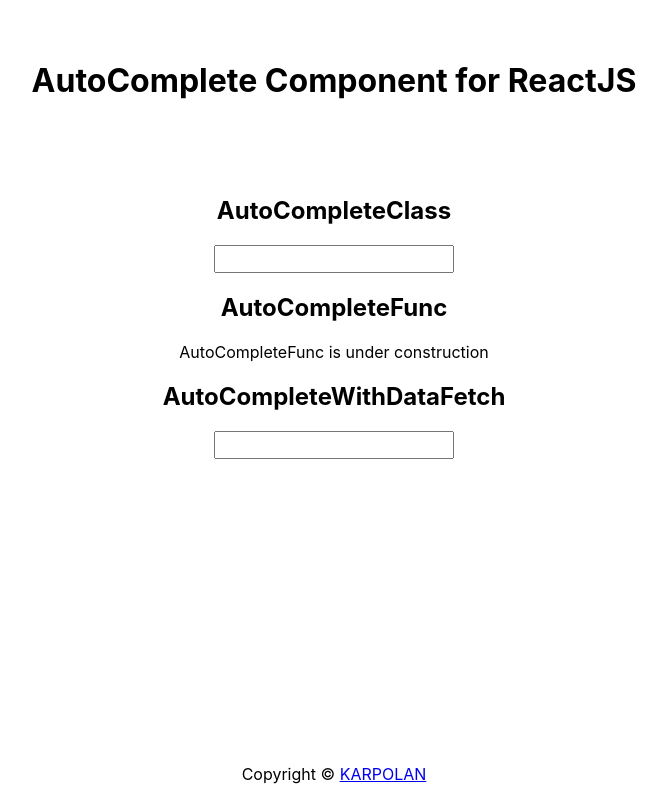
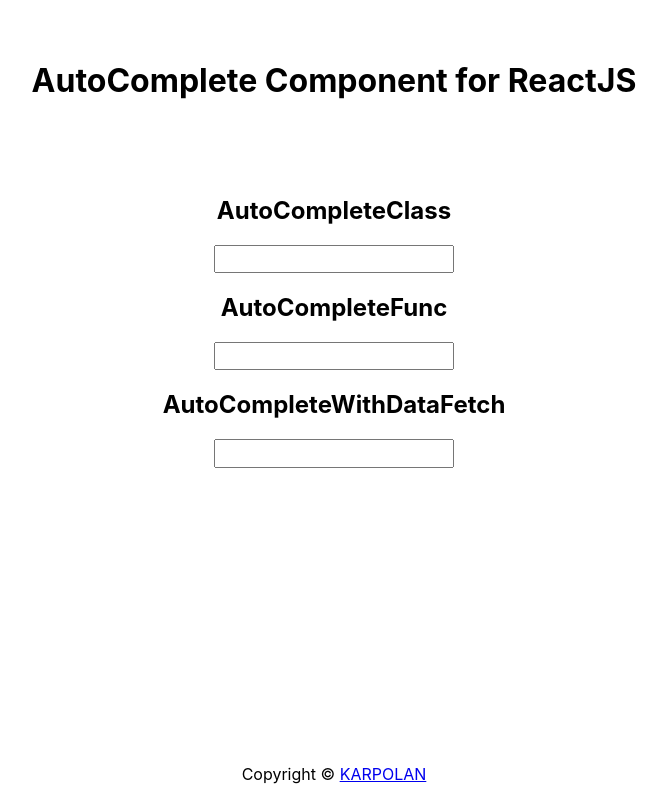
Before and after one commit to karpolan/react-auto-complete, a React (Create React App) app: page / in a window 1280 px wide. Shown: the whole page, without its empty margins (306-973 px from the left). Built offline with nearby package versions, Linux system fonts and the light colour scheme.

Commit message:
feat: AutoCompleteFunc component added

```diff
--- a/src/App.js
+++ b/src/App.js
@@ -15,7 +15,7 @@ function App() {
         <h2>AutoCompleteClass</h2>
         <AutoCompleteClass suggestions={['apple', 'banana', 'coconut', 'banana']} />
         <h2>AutoCompleteFunc</h2>
-        <AutoCompleteFunc />
+        <AutoCompleteFunc suggestions={['apple', 'banana', 'coconut', 'banana']} />
 
         <h2>AutoCompleteWithDataFetch</h2>
         <AutoCompleteWithDataFetch debounceInterval={500} />
--- a/src/components/AutoComplete/AutoCompleteClass/AutoCompleteClass.js
+++ b/src/components/AutoComplete/AutoCompleteClass/AutoCompleteClass.js
@@ -1,23 +1,13 @@
 import React, { Component } from 'react';
 import PropTypes from 'prop-types';
+import { replaceAll } from '../utils';
 import '../style.css';
-
-// Todo: Replace with optimized function from some popular library
-function replaceAll(str, find, replace) {
-  let result = str;
-  try {
-    result = str.replace(new RegExp(find, 'g'), replace);
-  } catch (error) {
-    result = str; // For text with ~\./ symbols RegExp may generate the exception
-  }
-  return result;
-}
 
 /**
  * Renders the text Input with autocomplete suggestions in the DropDown List
  * @param {string} props.value - input value as string
  * @param {array} props.suggestions - list of autocomplete suggestions as strings
- * @param {func} props.onChange - event callback, called as onChange(value:) on every key/char input
+ * @param {func} props.onChange - event callback, called as onChange(value) on every char input
  * @author Anton Karpenko
  */
 class AutoCompleteClass extends Component {
@@ -27,7 +17,7 @@ class AutoCompleteClass extends Component {
       value: props.value, // Current input value
       matchedSuggestions: [], // Filtered props.suggestions according to current input value
       showDropDown: false, // the DropDown list with matchedSuggestions is rendered when true
-      selectedIndex: -1, // Index of currently selected Suggestions in the DropDown list
+      selectedIndex: -1, // Index of currently selected Suggestion in the DropDown list
     };
   }
 
@@ -43,7 +33,7 @@ class AutoCompleteClass extends Component {
   }
 
   // Filters Suggestions according to current input value
-  filterSuggestion = (item, index, all) => {
+  filterSuggestion = (item = '', index, all) => {
     const { value } = this.state;
     if (!value) {
       return true; // When value is empty all Suggestions match
@@ -59,13 +49,15 @@ class AutoCompleteClass extends Component {
     this.setState({ matchedSuggestions, selectedIndex: -1 });
   }
 
-  // Calls props.onChange() if set
+  // Calls props.onChange() if set, also updates matchedSuggestions
   doOnChange() {
     const { onChange } = this.props;
     const { value } = this.state;
     if (onChange && typeof onChange === 'function') {
       onChange(value);
     }
+
+    this.updateSuggestions();
   }
 
   // Called on every Char the User enters
@@ -77,7 +69,6 @@ class AutoCompleteClass extends Component {
       return; // Nothing was changed...
     }
 
-    this.updateSuggestions();
     this.setState(
       {
         value: newValue,
@@ -89,7 +80,7 @@ class AutoCompleteClass extends Component {
 
   // Tracks Esc, Enter, Tab, Space and Arrow keys
   handleKeyDown = (event) => {
-    const { matchedSuggestions, showDropDown: showDropDown, selectedIndex } = this.state;
+    const { matchedSuggestions, showDropDown, selectedIndex } = this.state;
     let newSelectedIndex = selectedIndex;
 
     switch (event.keyCode) {
@@ -104,7 +95,7 @@ class AutoCompleteClass extends Component {
           this.setState({ showDropDown: true });
           return;
         }
-      // No break here!!!
+      // Note: No break here!!!
 
       case 9: // Tab pressed
       case 32: // Space pressed
@@ -165,9 +156,9 @@ class AutoCompleteClass extends Component {
     return result;
   }
 
-  // Renders a list of currently matched suggestions
+  // Renders a list of currently matched Suggestions
   renderSuggestions() {
-    const { value, matchedSuggestions, showDropDown: showDropDown, selectedIndex } = this.state;
+    const { value, matchedSuggestions, showDropDown, selectedIndex } = this.state;
 
     if (!showDropDown || matchedSuggestions.length < 1) {
       return null; // Nothing to render
--- a/src/components/AutoComplete/AutoCompleteFunc/AutoCompleteFunc.js
+++ b/src/components/AutoComplete/AutoCompleteFunc/AutoCompleteFunc.js
@@ -1,16 +1,165 @@
-import React from 'react';
+import React, { useState, useEffect } from 'react';
 import PropTypes from 'prop-types';
+import { replaceAll } from '../utils';
+import '../style.css';
 
-function AutoCompleteFunc(props) {
+/**
+ * Renders the text Input with autocomplete suggestions in the DropDown List
+ * @class AutoCompleteFunc
+ * @param {string} props.value - input value as string
+ * @param {array} props.suggestions - list of autocomplete suggestions as strings
+ * @param {func} props.onChange - event callback, called as onChange(value) on every char input
+ * @author Anton Karpenko
+ */
+const AutoCompleteFunc = (props) => {
+  const { suggestions = [], onChange } = props;
+  const [value, setValue] = useState(props.value || ''); // Current input value
+  const [matched, setMatched] = useState([]); // Filtered props.suggestions according to current input value
+  const [showList, setShowList] = useState(false); // the list with matched suggestions is rendered when true
+  const [selectedIndex, setSelectedIndex] = useState(-1); // Index of currently selected Suggestion in the list
+
+  useEffect(() => {
+    updateSuggestions();
+  }, []);
+
+  // Updates matched Suggestions and resets the list selection
+  function updateSuggestions(newValue) {
+    let newMatched;
+    if (!newValue) {
+      newMatched = [...suggestions];
+    } else {
+      newMatched = suggestions.filter((item) => item.toLowerCase().includes(newValue.toLowerCase()));
+    }
+    setMatched(newMatched);
+    setSelectedIndex(-1);
+  }
+
+  // Calls props.onChange() if set, also updates matched Suggestions
+  function doOnChange(newValue) {
+    if (onChange && typeof onChange === 'function') {
+      onChange(newValue);
+    }
+    updateSuggestions(newValue);
+  }
+
+  // Called on every Char the User enters
+  const handleOnChange = (event) => {
+    const newValue = event.currentTarget.value;
+    if (newValue !== value) {
+      setValue(newValue);
+      setShowList(true); // Something new were typed, so show DropDown list again
+      doOnChange(newValue);
+    }
+  };
+
+  // Tracks Esc, Enter, Tab, Space and Arrow keys
+  const handleKeyDown = (event) => {
+    let newSelectedIndex = selectedIndex;
+
+    switch (event.keyCode) {
+      case 27: // Esc pressed
+        // Close the DropDown list
+        setShowList(false);
+        setSelectedIndex(-1);
+        return; // Thats all for now
+
+      case 13: // Enter pressed
+        if (!showList) {
+          // Just open DropDown on first press
+          setShowList(true);
+          return;
+        }
+      // Note: No break here!!!
+
+      case 9: // Tab pressed
+      case 32: // Space pressed
+        if (selectedIndex >= 0 && selectedIndex < matched.length) {
+          // Apply currently selected Item, close the DropDown list, stop event propagation, call OnChange event
+          event.preventDefault();
+          setValue(matched[selectedIndex]);
+          setShowList(false);
+          setSelectedIndex(-1);
+          doOnChange();
+        }
+        return; // Thats all for now
+
+      case 38: // ArrowUp pressed
+        if (!showList) {
+          // Just open DropDown on first press
+          setShowList(true);
+          return;
+        }
+
+        // Select Prev
+        newSelectedIndex = Math.max(selectedIndex - 1, 0);
+        break;
+
+      case 40: // ArrowDown pressed
+        if (!showList) {
+          // Just open DropDown on first press
+          setShowList(true);
+          return;
+        }
+
+        // Select Next
+        newSelectedIndex = Math.min(selectedIndex + 1, matched.length - 1);
+        break;
+    }
+
+    // Set new selectedIndex and make sure the DropDown is shown
+    setSelectedIndex(newSelectedIndex);
+    setShowList(true);
+  };
+
+  // Called when the User clicks some Item in DropDown list
+  const handleOnItemClick = (event) => {
+    const newValue = event.currentTarget.innerText;
+    if (newValue !== value) {
+      // Set new value and hide the DropDown list
+      setValue(newValue);
+      setShowList(false);
+    }
+  };
+
+  // Renders given Text by replacing all subSting occurrences with <span class="highlight">subSting</span>
+  function renderHighlightedText(text, subSting) {
+    const replaceWith = `<span class="highlight">${subSting}</span>`;
+    const result = replaceAll(text, subSting, replaceWith);
+    return result;
+  }
+
+  // Renders a list of currently matched Suggestions
+  function renderSuggestions() {
+    if (!showList || matched.length < 1) {
+      return null; // Nothing to render
+    }
+
+    return (
+      <ul className="suggestions">
+        {matched.map((item, index) => (
+          <li
+            key={`item-${item}-${index}`}
+            className={index === selectedIndex ? 'selected' : ''}
+            dangerouslySetInnerHTML={{ __html: renderHighlightedText(item, value) }}
+            onClick={handleOnItemClick}
+          />
+        ))}
+      </ul>
+    );
+  }
+
   return (
-    <>
-      <div>AutoCompleteFunc is under construction </div>
-    </>
+    <div className="autocomplete">
+      <input className="value" type="text" value={value} onChange={handleOnChange} onKeyDown={handleKeyDown} />
+      {renderSuggestions()}
+    </div>
   );
-}
+};
 
 AutoCompleteFunc.propTypes = {
-  prop: PropTypes,
+  value: PropTypes.string,
+  suggestions: PropTypes.arrayOf(PropTypes.string),
+  onChange: PropTypes.func,
 };
 
 export default AutoCompleteFunc;
--- /dev/null
+++ b/src/components/AutoComplete/utils.js
@@ -0,0 +1,10 @@
+// Todo: Replace with optimized function from some popular library
+export function replaceAll(str, find, replace) {
+  let result;
+  try {
+    result = str.replace(new RegExp(find, 'g'), replace);
+  } catch (error) {
+    result = str; // For text with ~\./ symbols RegExp may generate the exception
+  }
+  return result;
+}
```
